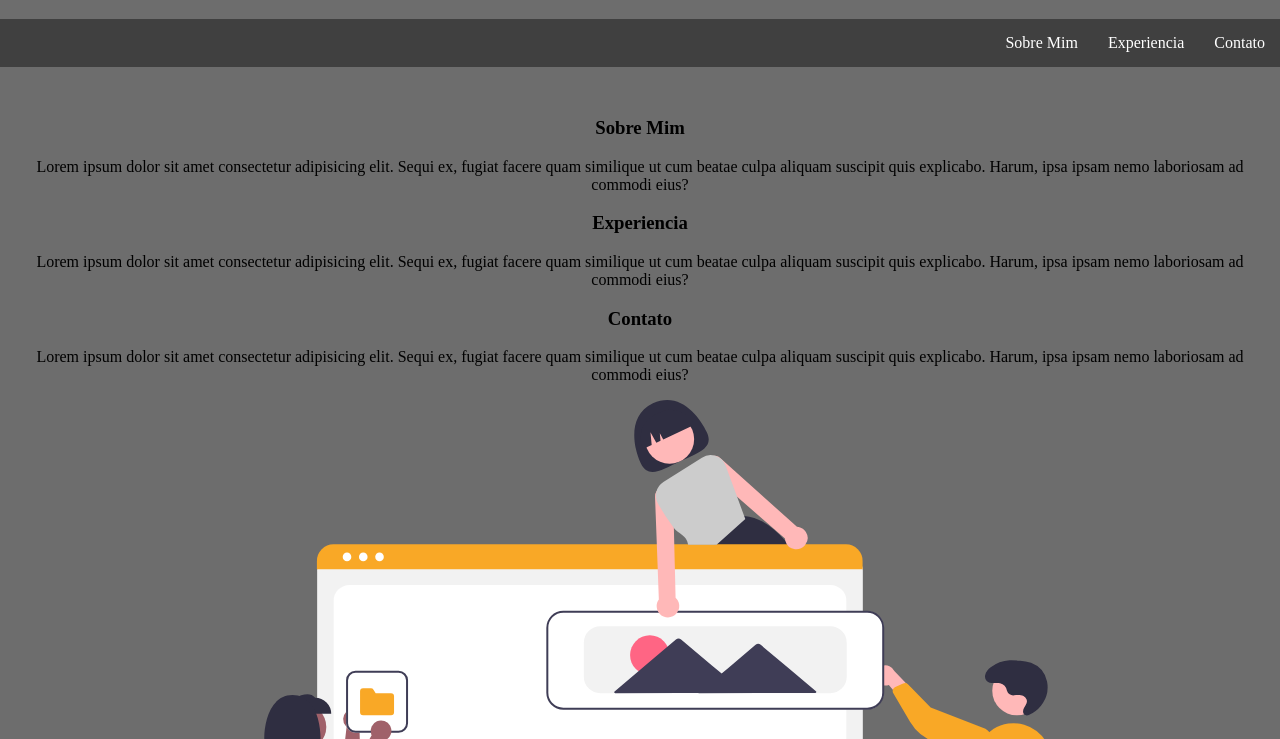
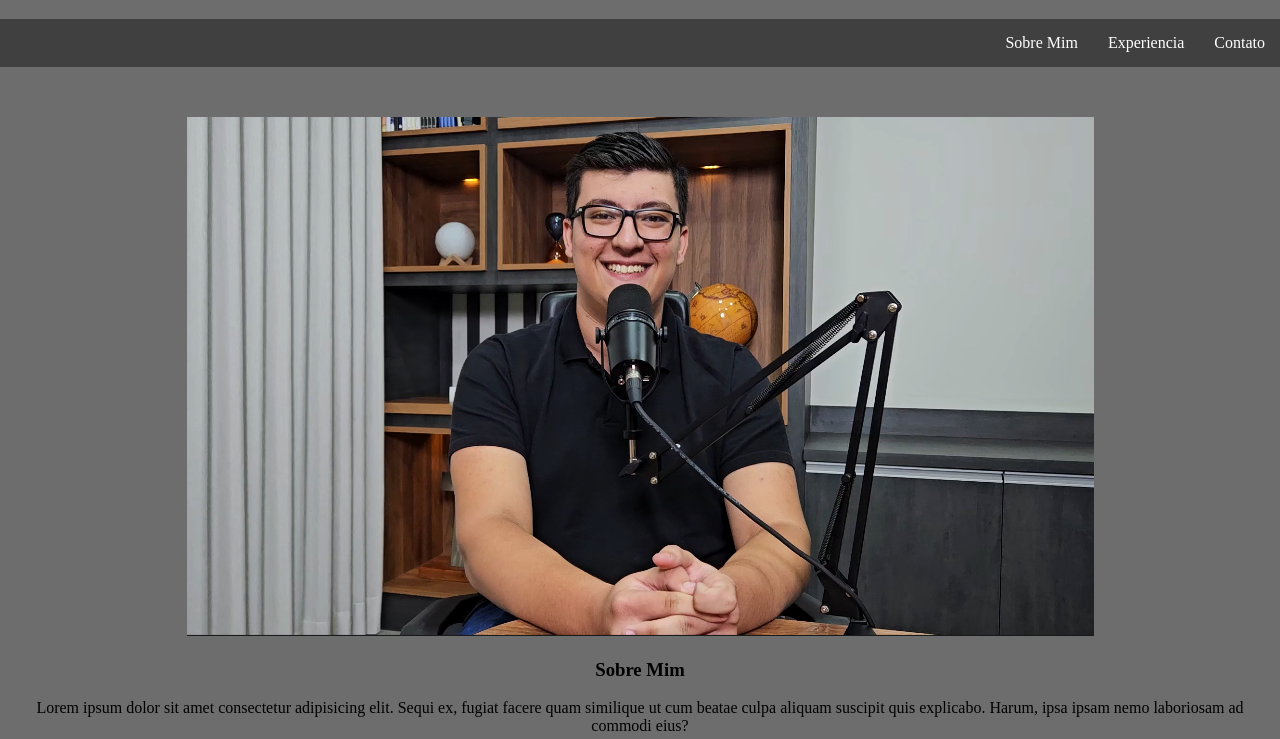
Before and after one commit to BrenoUtimura/brenoutimura.github.io, a plain HTML site: page index.html in a window 1280 px wide. Shown: the part 61-800 px from the top of the page. Drawn offline with Linux system fonts and the light colour scheme.

Commit message:
Add files via upload

```diff
--- a/index.html
+++ b/index.html
@@ -36,14 +36,16 @@
     </div>
 
     <main>
-        <h3>Sobre Mim</h3>
+
+        <img src="./src/images/Brenao.png" alt="Breno Hideki Utimura">
+        <h3 id="Sobre">Sobre Mim</h3>
         <p>
            Lorem ipsum dolor sit amet consectetur adipisicing elit.
            Sequi ex, fugiat facere quam similique ut cum beatae culpa aliquam suscipit quis explicabo.
            Harum, ipsa ipsam nemo laboriosam ad commodi eius?
         </p>
 
-        <h3>Experiencia</h3>
+        <h3 id="Experiencia">Experiencia</h3>
 
         <p>
             Lorem ipsum dolor sit amet consectetur adipisicing elit.
@@ -51,7 +53,7 @@
             Harum, ipsa ipsam nemo laboriosam ad commodi eius?
         </p>
 
-        <h3>Contato</h3>
+        <h3 id="Contato">Contato</h3>
 
         <p>
             Lorem ipsum dolor sit amet consectetur adipisicing elit.
--- a/src/css/styles.css
+++ b/src/css/styles.css
@@ -1,3 +1,7 @@
+* {
+    scroll-behavior: smooth;
+}
+
 h1 {
     text-align: center;
 }
```
Also changed, not shown: src/css/gamepage.css (added), src/images/Brenao.png (added).
